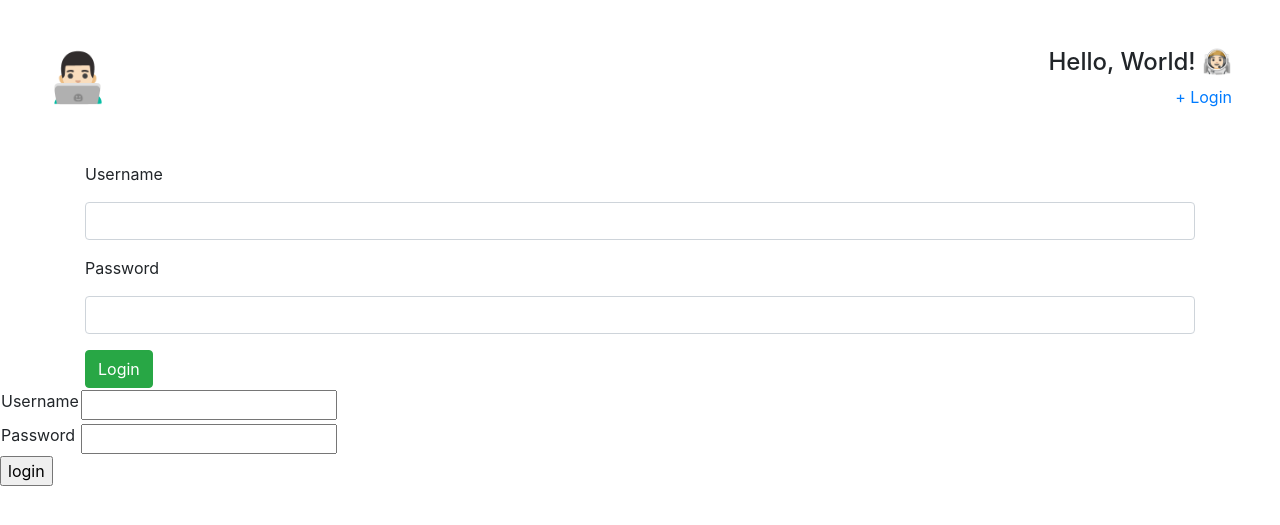
After one commit to izaelrg/djangotest, a Django app: template blog/templates/registration/login.html in a window 1280 px wide. The commit adds this page. Shown: the top 525 px of the page. Run offline with Django 3.2, Linux system fonts and the light colour scheme; the template is opened without the code that fills it, so the values that code supplies are empty, except form fields; tables that the repository leaves empty hold one stand-in row (values such as "Sample post"); form fields are guessed from the names that the template uses; some libraries are stand-ins or nearby versions.

Commit message:
+ Se agrego Login de usuario para poder editar Posts

```diff
--- a/blog/static/css/blog.css
+++ b/blog/static/css/blog.css
@@ -36,3 +36,27 @@ h1 a, h2 a {
     padding: .5rem;
     outline: none;
 }
+
+.form-control__login input {
+    display: block;
+    width: 100%;
+    height: calc(1.5em + .75rem + 2px);
+    padding: .375rem .75rem;
+    font-size: 1rem;
+    font-weight: 400;
+    line-height: 1.5;
+    color: #495057;
+    background: #fff;
+    background-clip: padding-box;
+    border: 1px solid #ced4da;
+    border-radius: .25rem;
+    transition: border-color .15s ease-in-out, box-shadow .15s ease-in-out;
+}
+
+.form-control__login input:focus {
+    color: #495057;
+    background: #fff;
+    border-color: #80bdff;
+    outline: 0;
+    box-shadow: 0 0 0 0.2rem rgba(0,123,255,.25);
+}
--- a/blog/templates/blog/base.html
+++ b/blog/templates/blog/base.html
@@ -11,10 +11,14 @@
     <div class="d-flex justify-content-between p-5">
         <h4 class="welcome"><a href="{% url 'post_list' %}">👨🏻‍💻</a></h4>
         <div class="welcome__profile">
-            <h4>Hello, World! 🧑🏻‍🚀</h4>
             {% if user.is_authenticated %}
+                <h4 class="text-success">{{ user.username }} 🧑🏻‍🚀</h4>
                 <a href="{% url 'post_new' %}">+ New Post</a><br />
-                <a href="{% url 'post_draft_list' %}">+ Publish Post</a>
+                <a href="{% url 'post_draft_list' %}">+ Publish Post</a><br />
+                <a href="{% url 'logout' %}">+ Logout</a>
+            {% else %}
+                <h4>Hello, World! 🧑🏻‍🚀</h4>
+                <a href="{% url 'login' %}">+ Login</a>
             {% endif %}
         </div>
     </div>
--- /dev/null
+++ b/blog/templates/registration/login.html
@@ -0,0 +1,58 @@
+{% extends "blog/base.html" %}
+
+{% block content %}
+    <div class="container">
+        <div class="row">
+            <div class="col">
+
+                {% if form.errors %}
+                    <p class="text-danger">Your username and password didn't match. Please try again.</p>
+                {% endif %}
+
+                <form method="post" action="{% url 'login' %}">
+                    {% csrf_token %}
+                    <div class="form-group">
+                        <label for="InputUsername">{{ form.username.label_tag }}</label>
+                        <div class="form-control__login">
+                            {{ form.username }}
+                        </div>
+                    </div>
+                    <div class="form-group">
+                        <label for="InputPassword">{{ form.password.label_tag }}</label>
+                        <div class="form-control__login">
+                            {{ form.password }}
+                        </div>
+                    </div>
+
+                    <button class="btn btn-success" type="submit">Login</button>
+                    <input type="hidden" name="next" value="{{ next }}" />
+                </form>
+
+            </div>
+        </div>
+    </div>
+
+
+
+
+    {% if form.errors %}
+        <p>Your username and password didn't match. Please try again.</p>
+    {% endif %}
+
+    <form method="post" action="{% url 'login' %}">
+    {% csrf_token %}
+        <table>
+        <tr>
+            <td>{{ form.username.label_tag }}</td>
+            <td>{{ form.username }}</td>
+        </tr>
+        <tr>
+            <td>{{ form.password.label_tag }}</td>
+            <td>{{ form.password }}</td>
+        </tr>
+        </table>
+
+        <input type="submit" value="login" />
+        <input type="hidden" name="next" value="{{ next }}" />
+    </form>
+{% endblock %}
--- a/djangoTest/settings.py
+++ b/djangoTest/settings.py
@@ -53,6 +53,7 @@ MIDDLEWARE = [
 ]
 
 ROOT_URLCONF = 'djangoTest.urls'
+LOGIN_REDIRECT_URL = '/'
 
 TEMPLATES = [
     {
--- a/djangoTest/urls.py
+++ b/djangoTest/urls.py
@@ -15,8 +15,11 @@ Including another URLconf
 """
 from django.contrib import admin
 from django.urls import path, include
+from django.contrib.auth.views import LoginView, LogoutView
 
 urlpatterns = [
     path('admin/', admin.site.urls),
+    path('login/', LoginView.as_view(), name='login'),
+    path('logout/', LogoutView.as_view(next_page='/'), name='logout'),
     path('', include('blog.urls'))
 ]
```
Also changed, not shown: blog/views.py (+7 -1 lines).
